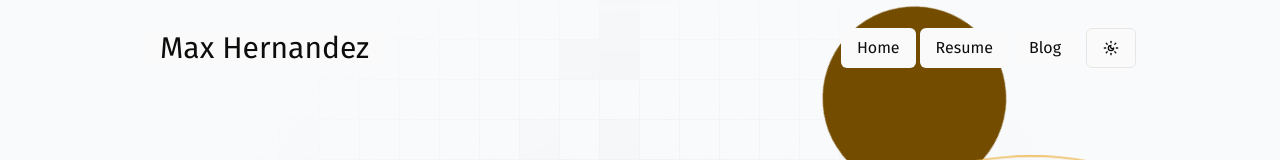
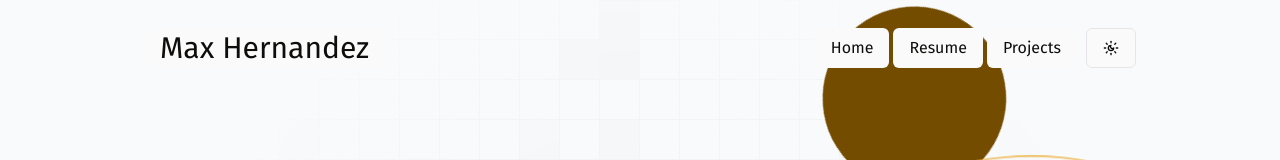
Before and after one commit to maxkalavera/maxkalavera.github.io, a Next.js app: page / in a window 1280 px wide. Shown: the top 160 px of the page. Built offline with nearby package versions, Linux system fonts and the light colour scheme.

Commit message:
Added projects item in the navigation menus

```diff
--- a/src/app/portfolio/page.tsx
+++ b/src/app/projects/page.tsx
@@ -83,7 +83,7 @@ export default function ResumePage() {
             "text-4xl text-foreground font-sans"
           )}
         >
-          Portfolio
+          Projects
         </h1>
 
 
--- a/src/components/MobilesNavigationMenu.tsx
+++ b/src/components/MobilesNavigationMenu.tsx
@@ -17,9 +17,7 @@ import ThemesButton from "./ThemesButton";
 import { EqualIcon } from "lucide-react";
 
 // eslint-disable-next-line @typescript-eslint/no-empty-object-type
-interface Props extends React.ComponentPropsWithoutRef<React.ElementType>  {
-
-}
+interface Props extends React.ComponentPropsWithoutRef<React.ElementType> {}
 
 // eslint-disable-next-line @typescript-eslint/no-unused-vars
 const MobilesNavigationMenu = React.forwardRef<HTMLButtonElement, Props>((
@@ -92,14 +90,22 @@ const MobilesNavigationMenu = React.forwardRef<HTMLButtonElement, Props>((
               Resume
             </Button>
           </Link>
-          <Link href="/blog" legacyBehavior passHref>
+          <Link href="/projects" legacyBehavior passHref>
+            <Button
+              variant='ghost'
+              onClick={() => setIsOpen(false)}
+            >
+              Projects
+            </Button>
+          </Link>
+          {/* <Link href="/blog" legacyBehavior passHref>
             <Button
               variant='ghost'
               onClick={() => setIsOpen(false)}
             >
               Blog
             </Button>
-          </Link>
+          </Link> */}
         </div>
       </SheetContent>
     </Sheet>
--- a/src/components/Navbar.tsx
+++ b/src/components/Navbar.tsx
@@ -56,7 +56,7 @@ const Navbar = React.forwardRef<HTMLDivElement, Props>((
             </NavigationMenuLink>
           </Link>
         </NavigationMenuItem>
-        <NavigationMenuItem>
+        {/* <NavigationMenuItem>
           <Link href="/blog" legacyBehavior passHref>
             <NavigationMenuLink
               className={cn(
@@ -67,8 +67,8 @@ const Navbar = React.forwardRef<HTMLDivElement, Props>((
               Blog
             </NavigationMenuLink>
           </Link>
-        </NavigationMenuItem>
-        {/*
+        </NavigationMenuItem> */}
+
         <NavigationMenuItem>
           <Link href="/projects" legacyBehavior passHref>
             <NavigationMenuLink
@@ -81,7 +81,7 @@ const Navbar = React.forwardRef<HTMLDivElement, Props>((
             </NavigationMenuLink>
           </Link>
         </NavigationMenuItem>
-        */}
+
 
         <Separator orientation="vertical" />
 
```
